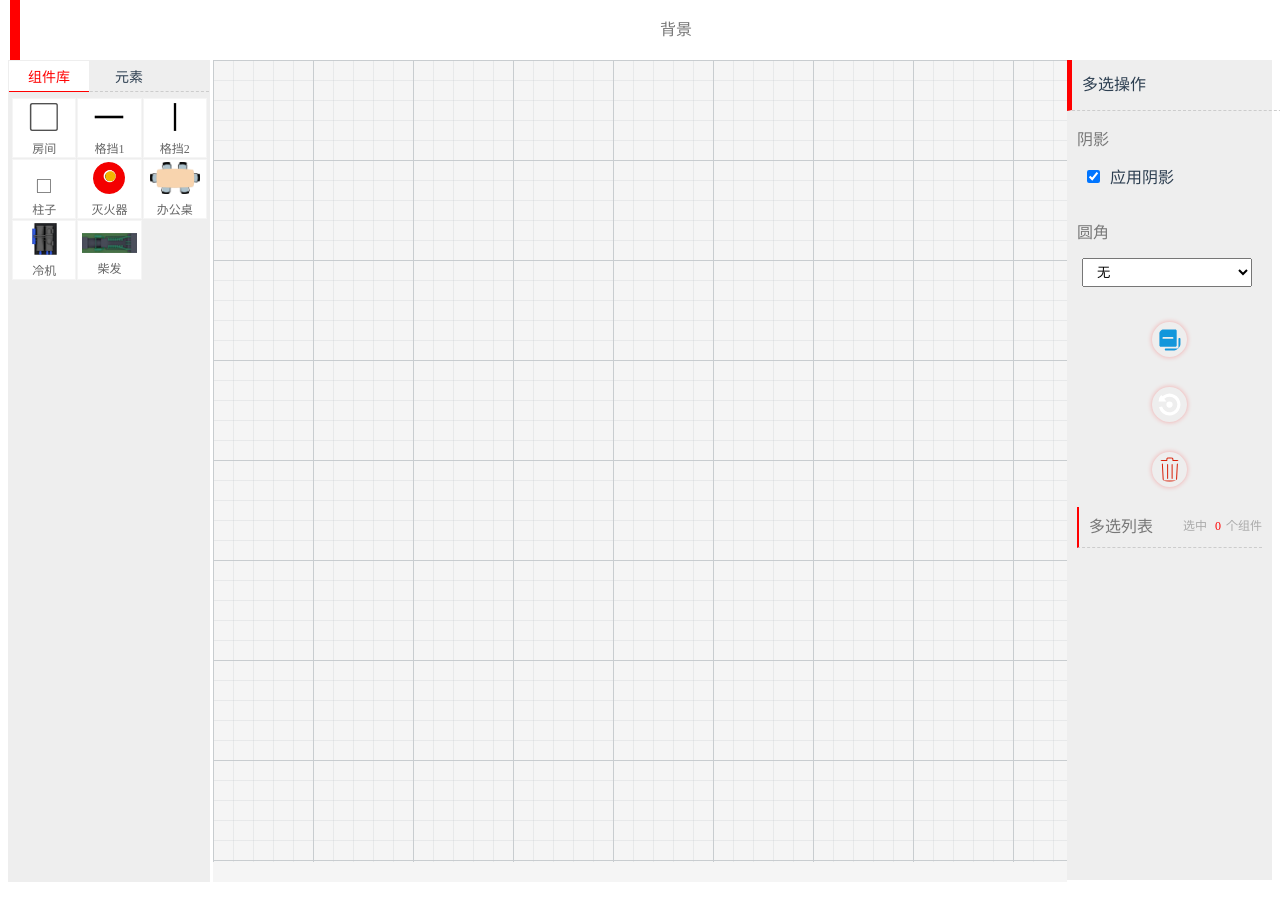
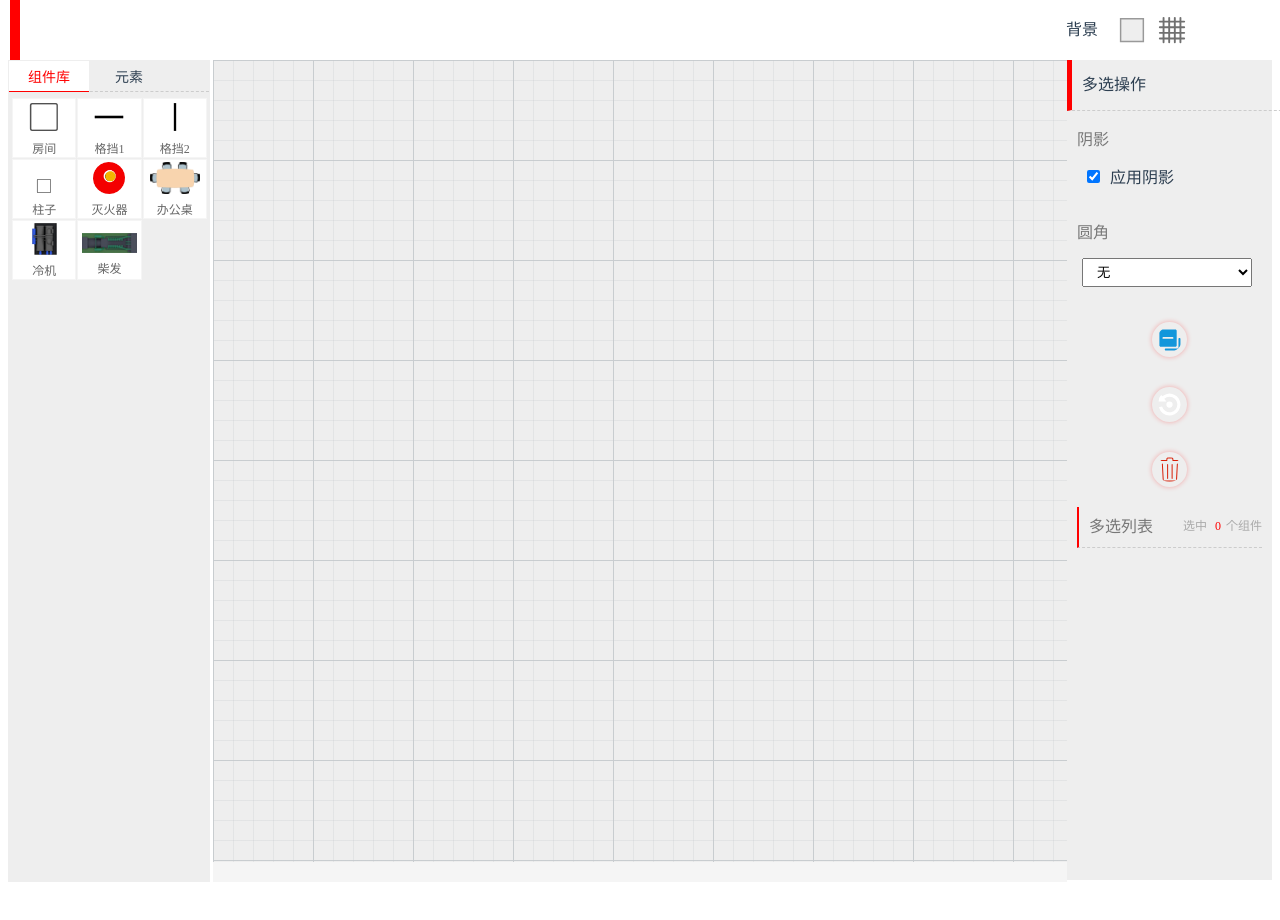
Before and after one commit to bojue/BaseMap, a Vue app: page / in a window 1280 px wide. Shown: the top 920 px of the page. Built offline with nearby package versions, Linux system fonts and the light colour scheme.

Commit message:
update 背景设置

```diff
--- a/src/components/editor-canvas.vue
+++ b/src/components/editor-canvas.vue
@@ -1,6 +1,8 @@
 <template>
  <div id="content">
-    <div id="canvas">
+    <div id="canvas"
+      v-bind:class="{grid:configs && configs.bg === 'grid'}">
+
       <!--遍历组件数组:图片-img,横线-lien_row,竖线-line_colu,柱子-pillar -->
       <div class="comp-item"
         v-for="(item, index) in edrawComps" :key="index"
@@ -100,7 +102,8 @@ export default {
   name: 'EditorCanvas',
   props: {
     currentActiveIndex:Number, // 编辑状态管理
-    edrawComps: Array //绘制组件（图片）列表
+    edrawComps: Array, //绘制组件（图片）列表
+    configs:Object
   },
   data() {
     return {
@@ -172,6 +175,9 @@ img {
 #canvas {
     width: 1450px;
     height: 802px;
+    background: #eeeeee;
+}
+#canvas.grid {
     background-image: linear-gradient(rgba(200,205,208,.3) 1px,transparent 0),
                       linear-gradient(90deg,rgba(200,205,208,.3),1px,transparent 0),
                       linear-gradient(#c8cdd0 1px,transparent 0),
--- a/src/components/editor-comps.vue
+++ b/src/components/editor-comps.vue
@@ -183,8 +183,6 @@ export default {
     },
   }
 }
-
-
 </script>
 
 <style scoped>
@@ -252,7 +250,7 @@ export default {
   margin: 5px 2px;
   background: #fff;
   font-size: 12px;
-  height: 100%;
+  height: 99%;
   overflow-y: auto;
 }
 
--- a/src/components/editor-settings.vue
+++ b/src/components/editor-settings.vue
@@ -1,16 +1,15 @@
 <template>
  <div id="settings">
   <div class="setting-config config">
-    <div class="item">
-
-    </div>
-    <div class="item"></div>
-    <div class="item">
-      <div class="title">背景</div>
+    <div class="config-item bg">
+      <div class="name">背景</div>
       <div class="bgs">
-        <span class="bg white"></span>
-        <span class="bg gray"></span>
-        <span class="bg "></span>
+        <span class="bg gray" @click="changeBg('bg', 'gray')">
+          <img src="./../assets/icon/bg-gray.svg" alt="">
+        </span>
+        <span class="bg "  @click="changeBg('bg', 'grid')">
+          <img src="./../assets/icon/bg-grid.svg" alt="">
+        </span>
       </div>
     </div>
   </div>
@@ -178,6 +177,9 @@ export default {
     },
     setMultipleState:function(state, val) {
       this.$emit('setMultipleState',state, val)
+    },
+    changeBg:function(state, val) {
+      this.$emit('changeConfig', state, val)
     }
 
   }
@@ -201,9 +203,32 @@ export default {
   width: 100%;
   margin-left: 10px;
   font-size: 16px;
+  height: 60px;
+  border-left: 10px solid red;
+}
+
+.config-item{
   display: grid;
-  grid-template-columns: 330px 300px 300px auto;
-  border-left: 10px solid red;
+  grid-template-columns: 60px 200px;
+}
+.config-item.bg {
+  position: absolute;
+  right: -12px;
+}
+.config-item .name {
+  text-align: center;
+  line-height: 60px;
+}
+.config-item .bg {
+  cursor: pointer;
+  width: 30px;
+  height: 30px;
+  margin: 15px 5px;
+  display: inline-block;
+}
+.config-item .bg img {
+  width: 30px;
+  height: 30px;
 }
 
 .item {
@@ -332,4 +357,6 @@ export default {
   right: 10px;
   top: 6px;
 }
+
+
 </style>
--- a/src/components/editor.vue
+++ b/src/components/editor.vue
@@ -5,6 +5,7 @@
       v-on:initCompsState="initComponentState"
       v-on:selectComp="selectComp"></editor-comps>
     <editor-canvas
+      v-bind:configs="configs"
       v-bind:edrawComps="edrawComponents"
       v-bind:currentActiveIndex="eStates.currentActiveIndex"
       v-bind:multipleActiveBool="eStates.multipleActiveBool"
@@ -17,7 +18,8 @@
       v-bind:configs="configs"
       v-on:delComp="delComp"
       v-on:delMultipComp="delMultipComp"
-      v-on:setMultipleState="setMultipleState"></editor-settings>
+      v-on:setMultipleState="setMultipleState"
+      v-on:changeConfig="changeConfig"></editor-settings>
   </div>
 </template>
 
@@ -41,6 +43,7 @@ export default {
         },
         edrawComponents:[],
         configs:{
+          bg:"grid",
           pageName:'底图',
           spacing:10,
           dowloadImgType:'png'
@@ -209,7 +212,6 @@ export default {
         let len = this.eStates.multipleActiveArr.length;
         for(let i=len;i--;i >0) {
           this.eStates.multipleActiveArr[i].style[state] = value;
-          console.log(this.eStates.multipleActiveArr)
         }
       }
     },
@@ -220,6 +222,10 @@ export default {
       if(_index > -1) {
         this.edrawComponents[_index].multipleActiveBool = false;
       }
+    },
+    changeConfig(state, value){
+      if(!this.configs[state]) return;
+      this.configs[state] = value;
     },
     isMac:function() {
       return /macintosh|mac os x/i.test(navigator.userAgent)
```
Also changed, not shown: src/assets/icon/bg-grid.svg.
